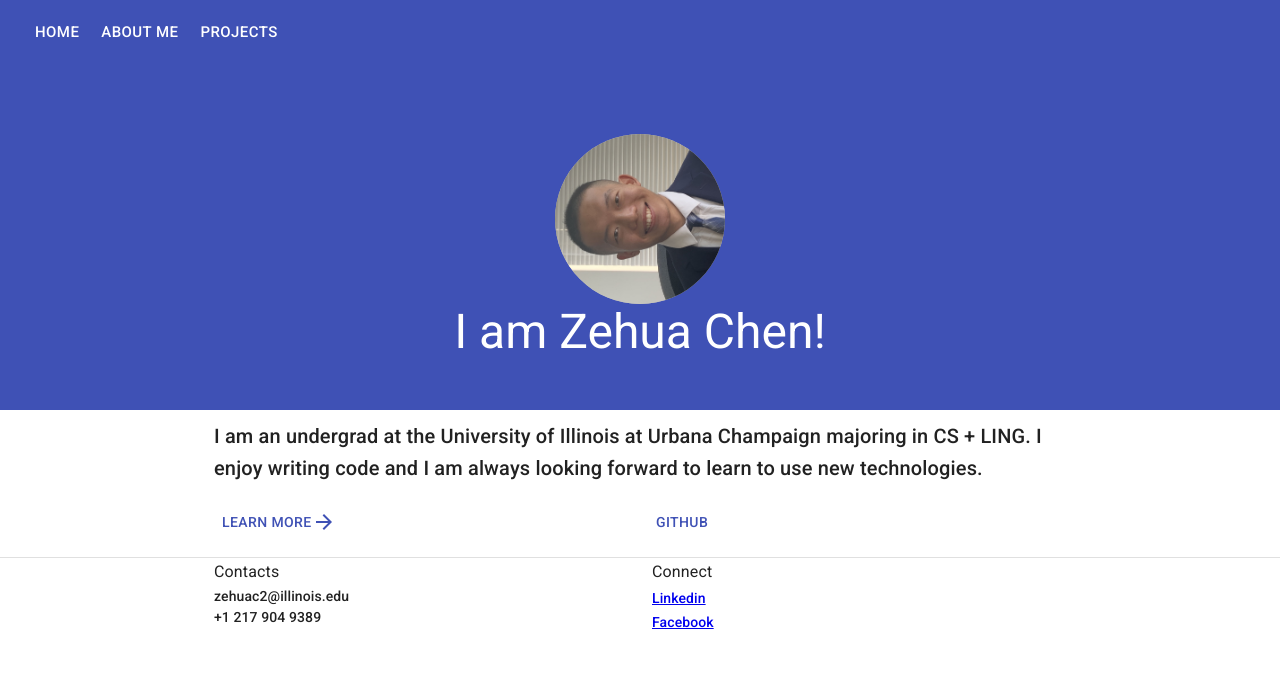
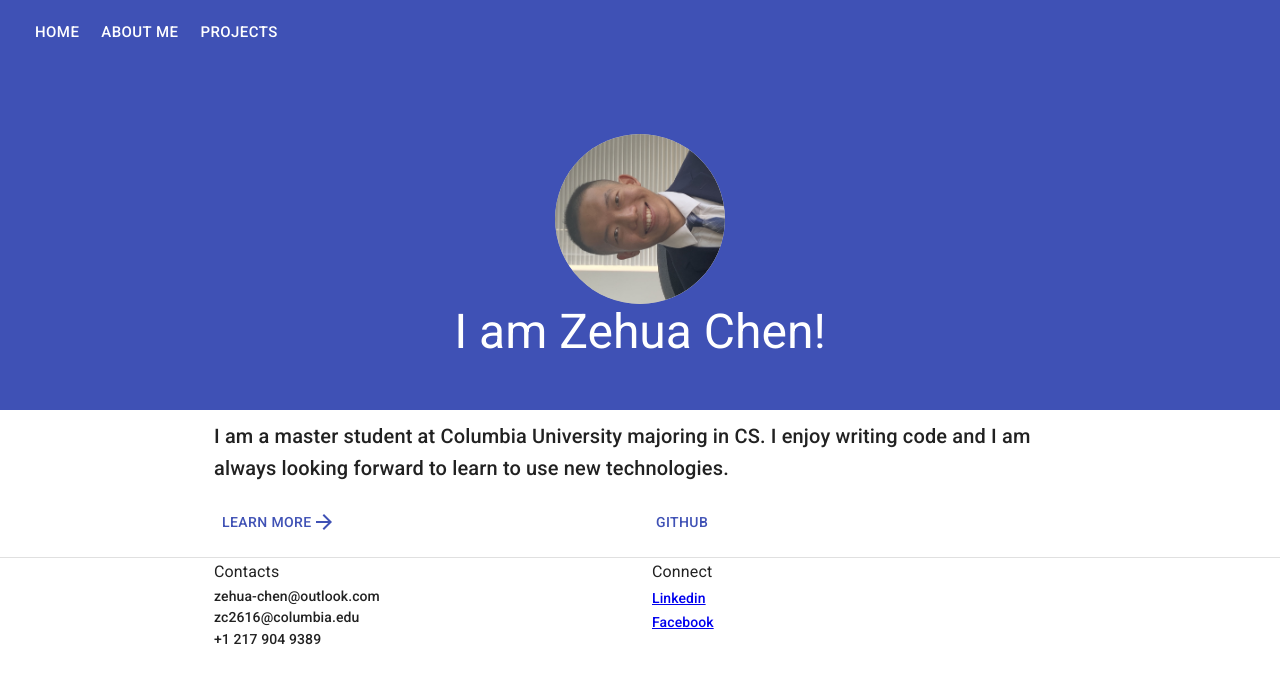
Before and after one commit to Zehua-Chen/portfolio, a Gatsby site: page / in a window 1280 px wide. Built offline with nearby package versions, Linux system fonts and the light colour scheme; Gatsby itself is replaced by a stand-in of ours; some icons are missing.

Commit message:
Update Personal Info (#7)
* Use Material UI 5 (#3)

* [chore] Upgrade Gatsby

* [chore] Use Latest ESLint

* [chore] Add .nvmrc

* [chore] Update Browserlist

* [docs] Add Badges to README

* [feat] Update Personal Info

* [fix] Fix An Issue WIth TopSpace

* Use New Image API (#6)

* [feat] Working on Chrome

* [fix] Fix For Safari

```diff
--- a/gatsby-config.js
+++ b/gatsby-config.js
@@ -22,9 +22,11 @@ let config = {
         path: `${__dirname}/src/markdown`,
       },
     },
+    // image
+    `gatsby-plugin-image`,
+    `gatsby-plugin-sharp`,
+    `gatsby-transformer-sharp`,
     `gatsby-transformer-remark`,
-    `gatsby-transformer-sharp`,
-    `gatsby-plugin-sharp`,
     {
       resolve: `gatsby-plugin-manifest`,
       options: {
--- a/package.json
+++ b/package.json
@@ -41,9 +41,9 @@
     "eslint": "^8.2.0",
     "eslint-plugin-react": "^7.24.0",
     "gatsby": "^4.1.4",
-    "gatsby-image": "^3.11.0",
     "gatsby-plugin-emotion": "^7.1.0",
     "gatsby-plugin-google-analytics": "^4.1.0",
+    "gatsby-plugin-image": "^2.2.0",
     "gatsby-plugin-manifest": "^4.1.3",
     "gatsby-plugin-no-sourcemaps": "^4.1.0",
     "gatsby-plugin-offline": "^5.1.3",
--- a/src/components/Layout.tsx
+++ b/src/components/Layout.tsx
@@ -50,7 +50,8 @@ function Footer() {
         <Grid container spacing={3}>
           <Grid item xs={6}>
             <Typography variant="subtitle1">Contacts</Typography>
-            <Typography variant="subtitle2">zehuac2@illinois.edu</Typography>
+            <Typography variant="subtitle2">zehua-chen@outlook.com</Typography>
+            <Typography variant="subtitle2">zc2616@columbia.edu</Typography>
             <Typography variant="subtitle2">+1 217 904 9389</Typography>
           </Grid>
           <Grid item xs={6}>
--- a/src/components/ProfileImage.tsx
+++ b/src/components/ProfileImage.tsx
@@ -1,5 +1,5 @@
 import { StaticQuery, graphql } from "gatsby";
-import Img from "gatsby-image";
+import { GatsbyImage } from "gatsby-plugin-image";
 
 function ProfileImage() {
   return (
@@ -8,15 +8,24 @@ function ProfileImage() {
         query {
           profilePicture: file(relativePath: { eq: "profile-image.jpg" }) {
             childImageSharp {
-              fixed(width: 170, height: 170, rotate: 90) {
-                ...GatsbyImageSharpFixed
-              }
+              gatsbyImageData(
+                layout: FIXED
+                height: 170
+                width: 170
+                transformOptions: { rotate: 90 }
+              )
             }
           }
         }
       `}
       render={(data) => {
-        return <Img fixed={data.profilePicture.childImageSharp.fixed} />;
+        return (
+          <GatsbyImage
+            imgStyle={{ borderRadius: "50%" }}
+            image={data.profilePicture.childImageSharp.gatsbyImageData}
+            alt="Zehua's Profile Avatar"
+          />
+        );
       }}
     />
   );
--- a/src/components/TopSpace/TopSpace.tsx
+++ b/src/components/TopSpace/TopSpace.tsx
@@ -4,7 +4,7 @@ function TopSpace() {
   return (
     <div
       css={(theme) => css`
-        height: ${theme.spacing(2)}px;
+        height: ${theme.spacing(2)};
       `}
     ></div>
   );
--- a/src/pages/index.tsx
+++ b/src/pages/index.tsx
@@ -56,9 +56,9 @@ function Index() {
           variant="h6"
           color="inherit"
         >
-          I am an undergrad at the University of Illinois at Urbana Champaign
-          majoring in CS + LING. I enjoy writing code and I am always looking
-          forward to learn to use new technologies.
+          I am a master student at Columbia University majoring in CS. I enjoy
+          writing code and I am always looking forward to learn to use new
+          technologies.
         </Typography>
         {/* External links */}
         <Grid
```
Also changed, not shown: README.md, 1 other file.
